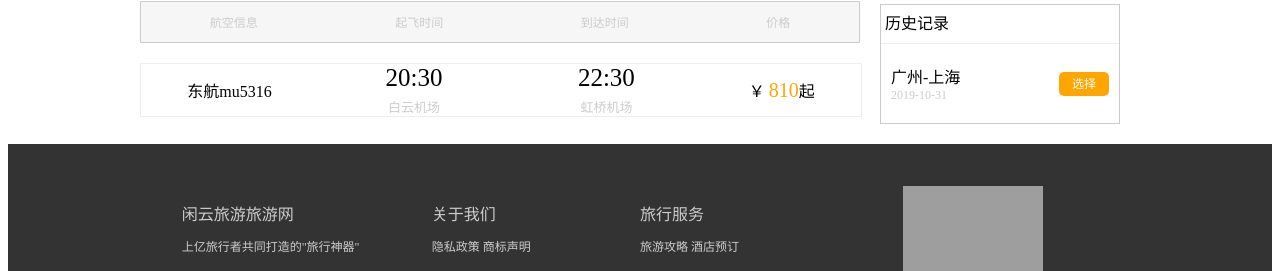
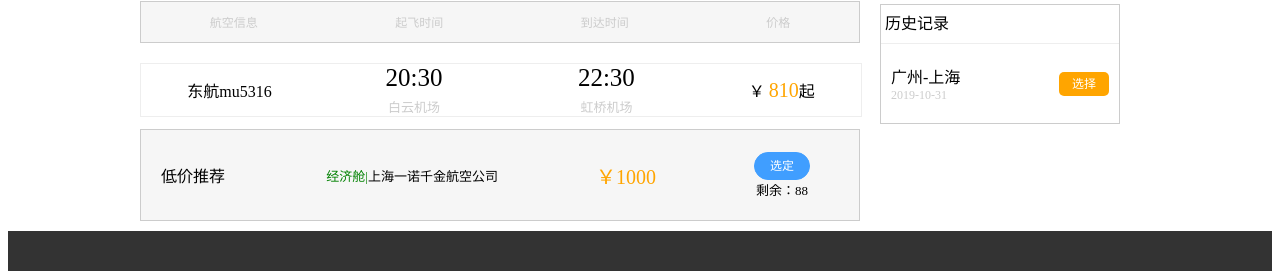
Before and after one commit to zhangjiale1234/xy_xm, a Nuxt app: page /air/airList in a window 1280 px wide. Shown: the part 165-436 px from the top of the page. Built offline with nearby package versions, Linux system fonts and the light colour scheme; grey boxes are pictures that could not be loaded; a small style sheet from the web is missing.

Commit message:
机票显示完成

```diff
--- a/pages/air/airList.vue
+++ b/pages/air/airList.vue
@@ -77,6 +77,25 @@
                 ￥
                 <span class="price">810</span>起
               </span>
+            </div>
+          </div>
+        </div>
+        <div class="contain_hide">
+          <div class="hide_left">
+            低价推荐
+          </div>
+          <div class="hide_right">
+            <div class="hide_center">
+              <span>经济舱|</span><span>上海一诺千金航空公司</span>
+            </div>
+            <div class="hide_price">
+              ￥1000
+            </div>
+            <div class="hide_btn">
+              <el-button type="primary" round size="mini" style="backgroundcolor:#e6a23c">
+                选定
+              </el-button>
+              <p>剩余：88</p>
             </div>
           </div>
         </div>
@@ -211,6 +230,46 @@ export default {
               }
         }
       }
+      .contain_hide{
+        background-color: #f6f6f6;
+        display: flex;
+        align-items: center;
+        border: 1px solid #ccc;
+        height: 90px;
+        .hide_left{
+          flex: 1;
+          margin-left: 20px;
+        }
+        .hide_right{
+          flex: 5;
+          display: flex;
+          align-items: center;
+          justify-content: space-around;
+
+        .hide_center{
+          >span:nth-child(1){
+            color: green;
+          }
+          font-size: 13px;
+
+        }
+        .hide_price{
+          color: orange;
+          font-size: 20px;
+
+        }
+        .hide_btn{
+          display: flex;
+          flex-direction: column;
+          justify-content: center;
+          align-items: center;
+        >p{
+          font-size: 13px;
+        }
+        }
+        }
+
+      }
     }
     .contain_right {
       margin:10px 20px;
--- a/pages/air/index.vue
+++ b/pages/air/index.vue
@@ -113,7 +113,7 @@ export default {
       // 点击搜索
       if (this.form.deparCity && this.form.destCity && this.form.deparDate) {
         // 判断是否有值，有值在跳转页面发送请求
-        this.$router.push('/air/airList')
+        this.$router.push({ path: '/air/airList', query: this.form })
       } else {
         this.$message.warning('请输入正确的机票信息')
         return false
```
Also changed, not shown: components/airs/hide_fiy.vue (added, +157 -0 lines).
